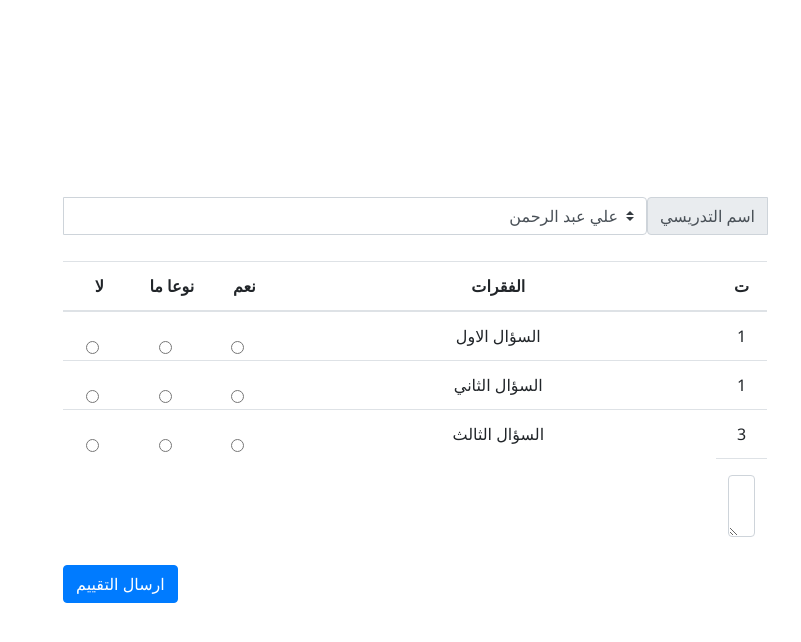
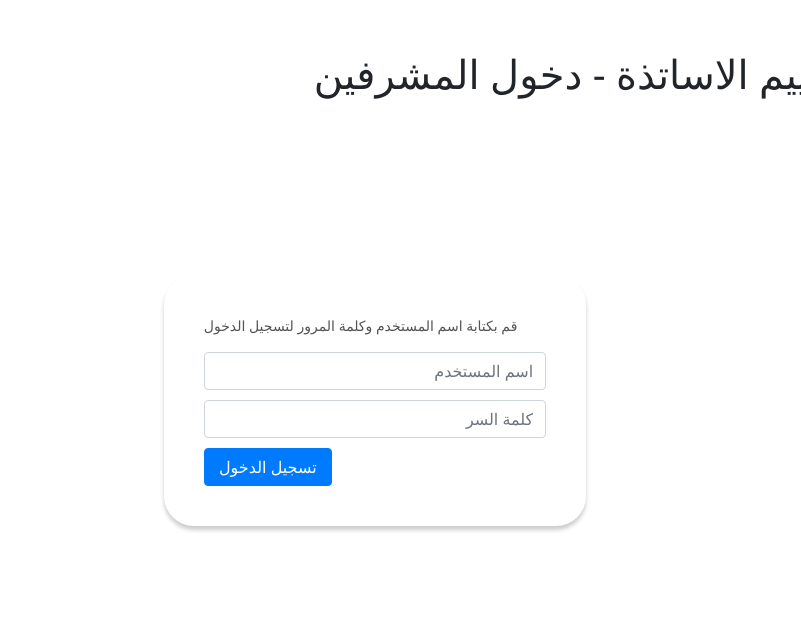
Before and after one commit to Teeba97/EvaluationOfProfessors, an Angular app: page / in a window 1280 px wide. Shown: the top 642 px of the page, without its empty margins (479-1280 px from the left). Built offline with nearby package versions, Linux system fonts and the light colour scheme.

Commit message:
Change page content to bootstrab

```diff
--- a/src/app/admin/admin.component.css
+++ b/src/app/admin/admin.component.css
@@ -1,12 +1,14 @@
-body{
+body {
     overflow: hidden;
 }
+
 * {
     font-family: 'Segoe UI';
 }
+
 /* main continer */
-.continer{
 
+.continer {
     width: 100vw;
     height: 100vh;
     display: flex;
@@ -15,61 +17,62 @@ body{
     align-items: center;
     align-content: center;
     overflow: hidden;
+}
 
-}
 /* Title */
-.continer .page-title{
-    color: aliceblue;
+
+.continer .page-title {
+    /* color: aliceblue; */
     position: absolute;
     right: 50px;
     top: 50px;
-
 }
 
- .continer .page-title h1{
+.continer .page-title h1 {
     text-align: right;
 }
+
 /* form continer */
-.form-continer{
 
-    box-shadow: 0 4px 4px 0 rgba(0,0,0,0.2);
+p {
+    color: #545454;
+    font-size: 14px;
+}
+.form-continer {
+    box-shadow: 0 4px 4px 0 rgba(0, 0, 0, 0.2);
     border-color: rgb(48, 129, 129);
     width: 33vw;
     padding: 40px;
     border-radius: 30px;
     background-color: rgb(255, 255, 255);
-
 }
 
-.form-continer .item{
+.form-continer .item {
     margin: 0 0 10px 0;
     border-radius: 30px;
-
-}
-.form-continer .bt-item{
-    text-align:left;
-    margin:10px 0 0 0;
-
 }
 
-.form-continer button{
-    width:10vw ;
-
+.form-continer .bt-item {
+    text-align: left;
+    margin: 10px 0 0 0;
 }
 
+.form-continer button {
+    width: 10vw;
+}
 
-img{
-
+img {
     position: absolute;
     top: -110%;
     left: -10%;
     z-index: -1;
     transform: rotate(-10deg);
     width: 125%
+}
 
-}
 /* footer */
-.continer .footer{
+
+.continer .footer {
     position: absolute;
     bottom: 50px;
 }
--- a/src/app/admin/admin.component.html
+++ b/src/app/admin/admin.component.html
@@ -1,4 +1,3 @@
-<img src="../../assets/img/Symbol 1 – 2.svg">
 <div class="continer" dir="rtl">
 
 
@@ -11,18 +10,21 @@
 
   <div class="form-continer">
 
-      <form class="ui form " >
+    <p>
+      قم بكتابة اسم المستخدم وكلمة المرور لتسجيل الدخول
+    </p>
+    <form class="ui form ">
 
 
       <div class="item">
 
-            <input name="last-name" placeholder="أسم المستخدم" type="text">
+        <input class="form-control" type="text" placeholder="اسم المستخدم">
 
       </div>
 
       <div class="item">
 
-              <input name="last-name" placeholder="كلمة السر " type="password">
+        <input class="form-control" type="password" placeholder="كلمة السر">
 
       </div>
 
@@ -30,15 +32,12 @@
 
       <div class="bt-item">
 
-          <button class="ui button" type="submit">تسجيل الدخول</button>
+        <button class="btn btn-primary pull-left">تسجيل الدخول</button>
 
       </div>
 
 
     </form>
   </div>
-  <div class="footer">
-      <a>دخول المشرفين</a>
-  </div>
 
 </div>
--- a/src/app/app.component.html
+++ b/src/app/app.component.html
@@ -1,2 +1,2 @@
 
-<app-evaluation></app-evaluation>
+<app-admin></app-admin>
--- a/src/app/login/login.component.css
+++ b/src/app/login/login.component.css
@@ -4,6 +4,7 @@
 
 body{
     overflow: hidden;
+    max-width: 100vw;
 }
 
 /* main continer */
@@ -21,10 +22,10 @@ body{
 
 /* Title */
 .continer .page-title{
-    color: aliceblue;
+    /* color: aliceblue; */
     position: absolute;
     right: 50px;
-      top: 50px;
+    top: 50px;
 
  }
 
--- a/src/app/login/login.component.html
+++ b/src/app/login/login.component.html
@@ -1,11 +1,9 @@
-<img src="../../assets/img/Symbol 1 – 2.svg">
 
 <div class="continer" dir="rtl">
 
   <!-- the title  -->
   <div class="page-title">
     <h1>| نظام تقييم الاساتذة - دخول الطلبة</h1>
-
   </div>
 
   <!-- the form -->
@@ -14,9 +12,11 @@
     <form class="ui form ">
       <div class=" item">
 
-
-        <select class="ui search dropdown">
-          <option value="">حدد قسمك</option>
+        <div class="input-group mb-3">
+          <div class="input-group-prepend">
+            <label class="input-group-text" for="inputGroupSelect01">القـــسم</label>
+          </div>
+          <select class="custom-select" id="inputGroupSelect01">
             <option value="AL">علوم الحياة</option>
             <option value="AK">علوم الحاسبات</option>
             <option value="AZ">علوم رياضيات</option>
@@ -24,30 +24,33 @@
             <option value="IA">جيولوجيا</option>
             <option value="IA">تقانة احيائية</option>
           </select>
+        </div>
 
       </div>
 
 
       <div class="item">
 
-
-        <select class="ui search dropdown">
-          <option value="">حدد المرحلة</option>
+        <div class="input-group mb-3">
+          <div class="input-group-prepend">
+            <label class="input-group-text" for="inputGroupSelect01">المرحلة</label>
+          </div>
+          <select class="custom-select" id="inputGroupSelect01">
             <option value="AL">الاولى</option>
             <option value="AK">الثانية</option>
             <option value="AZ">الثالثة</option>
             <option value="AR">الرابعة</option>
           </select>
-
+        </div>
 
       </div>
 
       <div class="item">
-        <input name="last-name" placeholder="كلمة السر " type="password">
+        <input class="form-control" type="text" placeholder="كلمة السر">
       </div>
 
       <div class="bt-item">
-        <button class="ui button" type="submit">تسجيل الدخول</button>
+        <button class="btn btn-primary pull-left" >تسجيل الدخول</button>
       </div>
 
     </form>
```
Lines whose indentation alone changed are shown as unchanged.
